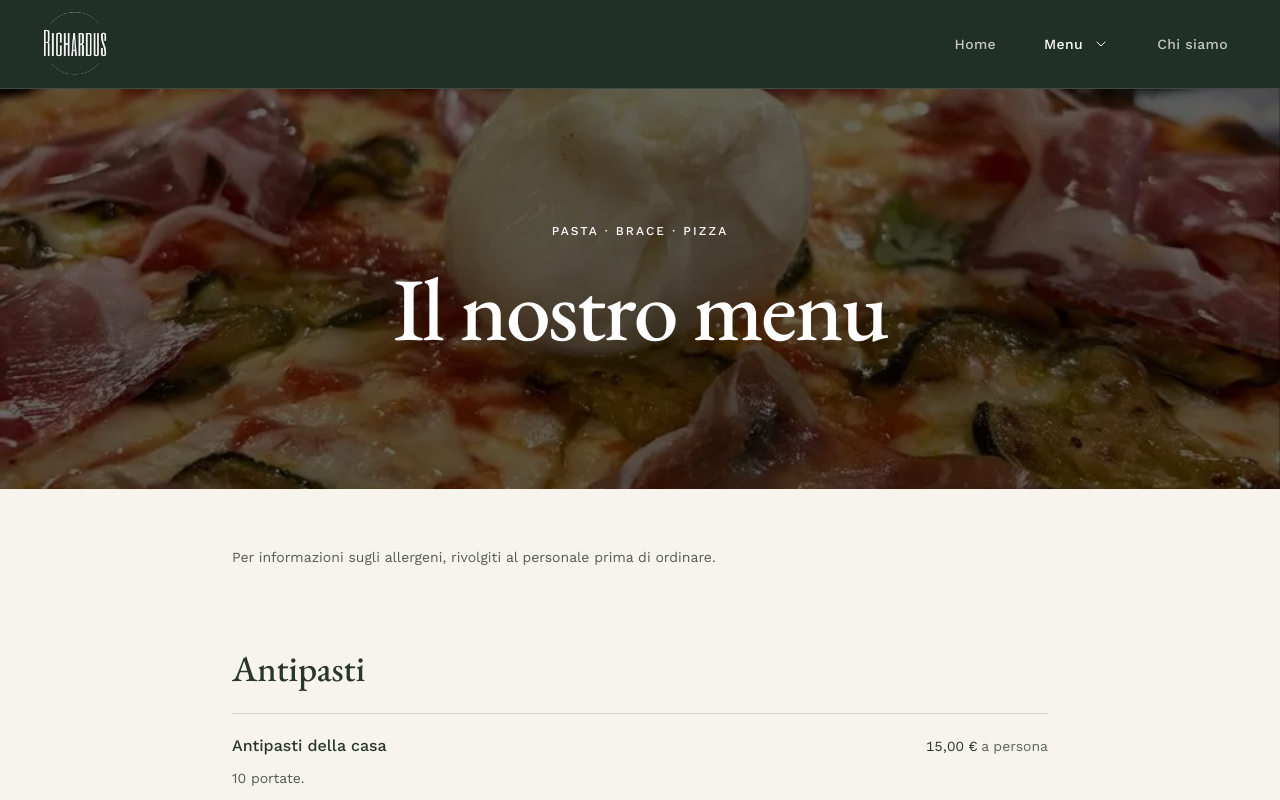
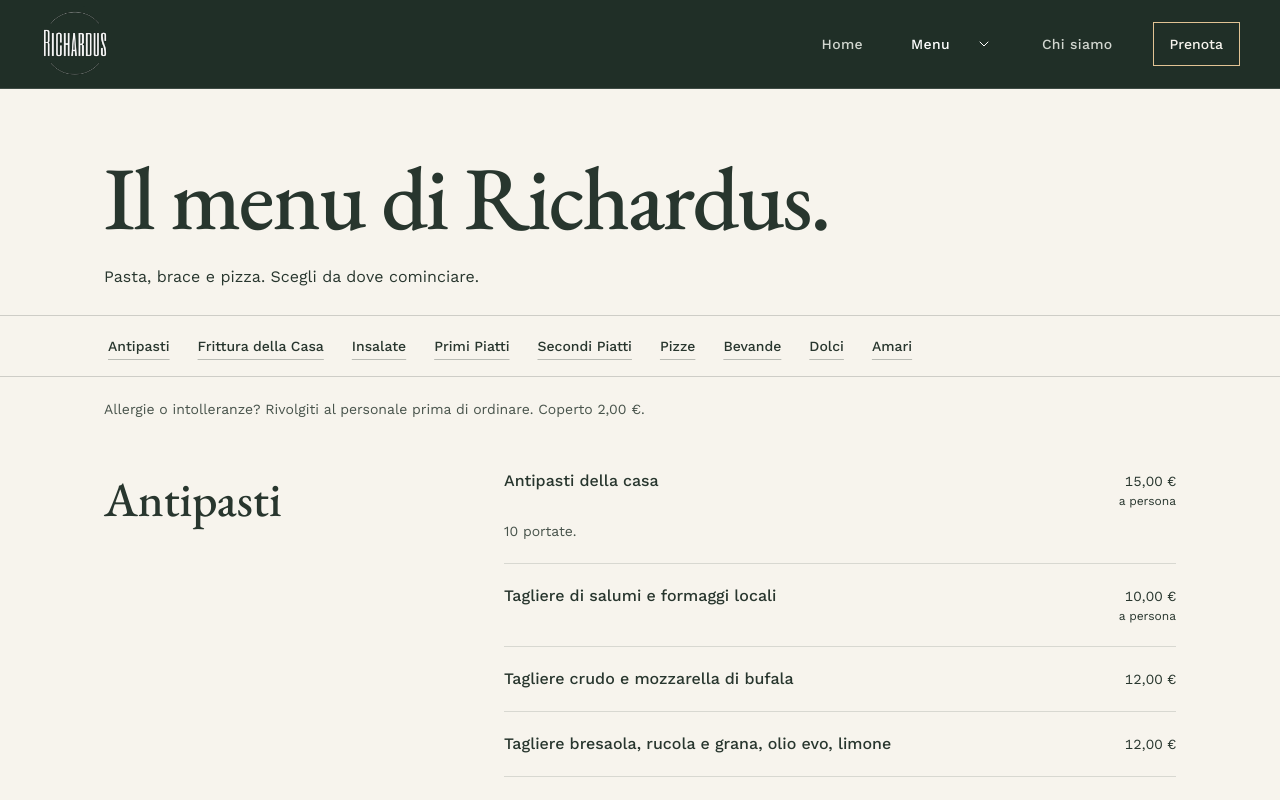
Before and after one commit to FrancescoPalasciano/richardus, a Next.js app: page /menu in a window 1280 px wide. Shown: the top 800 px of the page. Built offline with nearby package versions, Linux system fonts and the light colour scheme.

Commit message:
feat: simplify menu access and table reservations

```diff
--- a/src/app/menu/page.tsx
+++ b/src/app/menu/page.tsx
@@ -1,93 +1,69 @@
 import type { Metadata } from "next";
 import menu from "@/data/menu.json";
-import PageHero from "@/components/PageHero";
+import Reservation from "@/components/Reservation";
 
 export const metadata: Metadata = {
   title: "Menu",
-  description:
-    "Il menu di Richardus: antipasti, primi, piatti alla brace, pizze, dolci e bevande.",
+  description: "Il menu di Richardus a Francavilla Fontana: antipasti, pasta, piatti alla brace e pizze. Consulta ingredienti e prezzi e prenota il tuo tavolo.",
 };
 
-const euro = new Intl.NumberFormat("it-IT", {
-  style: "currency",
-  currency: menu.valuta,
-});
+const euro = new Intl.NumberFormat("it-IT", { style: "currency", currency: menu.valuta });
+const displayName = (name: string) => name === name.toLocaleUpperCase("it-IT")
+  ? name.charAt(0) + name.slice(1).toLocaleLowerCase("it-IT") : name;
 
 export default function MenuPage() {
-  const prodotti = Object.entries(menu.prodotti).filter(
-    ([, prodotto]) => prodotto.visibile,
-  );
+  const prodotti = Object.entries(menu.prodotti).filter(([, prodotto]) => prodotto.visibile);
   const categorie = Object.entries(menu.categorie)
-    .filter(([id]) =>
-      prodotti.some(([, prodotto]) => prodotto.categoria === id),
-    )
+    .filter(([id]) => prodotti.some(([, prodotto]) => prodotto.categoria === id))
     .sort(([, a], [, b]) => a.ordine - b.ordine);
 
   return (
-    <main>
-      <PageHero title="Il nostro menu" eyebrow="Pasta · Brace · Pizza" />
-      <div className="mx-auto w-full max-w-4xl px-6 pb-16 pt-8 sm:px-10 sm:pb-24">
-        <p className="mt-6 max-w-xl text-sm leading-6 text-foreground/80">
-          Per informazioni sugli allergeni, rivolgiti al personale prima di
-          ordinare.
-        </p>
+    <main id="contenuto">
+      <header className="mx-auto max-w-6xl px-6 pb-6 pt-10 sm:px-10 sm:pt-16">
+        <h1 className="text-[clamp(3.25rem,7vw,6rem)] leading-none tracking-[-0.025em]">Il menu di Richardus.</h1>
+        <p className="mt-5 max-w-xl text-base leading-7">Pasta, brace e pizza. Scegli da dove cominciare.</p>
+      </header>
+      <nav aria-label="Categorie dei piatti" className="sticky top-[calc(5.5rem+1px)] z-20 border-y border-foreground/20 bg-background">
+        <ul className="mx-auto flex max-w-6xl gap-1 overflow-x-auto px-4 py-2 sm:px-8">
+          {categorie.map(([id, categoria]) => (
+            <li key={id} className="shrink-0">
+              <a href={`#${id}`} className="inline-flex min-h-11 items-center px-3 text-sm font-medium underline decoration-foreground/30 underline-offset-8 hover:decoration-foreground focus-visible:outline-2 focus-visible:outline-offset-[-2px]">{categoria.nome}</a>
+            </li>
+          ))}
+        </ul>
+      </nav>
+      <div className="mx-auto max-w-6xl px-6 pb-12 sm:px-10">
+        <p className="mt-5 max-w-2xl text-sm leading-6 text-foreground/85">Allergie o intolleranze? Rivolgiti al personale prima di ordinare. {menu.costiAggiuntivi.coperto.visibile && `Coperto ${euro.format(menu.costiAggiuntivi.coperto.prezzo)}.`}</p>
         {categorie.map(([id, categoria]) => (
-          <section
-            key={id}
-            id={id}
-            aria-labelledby={`${id}-title`}
-            className="scroll-mt-28 pt-16 sm:pt-20"
-          >
-            <h2 id={`${id}-title`} className="font-serif text-3xl sm:text-4xl">
-              {categoria.nome}
-            </h2>
-            {categoria.descrizione && (
-              <p className="mt-3 text-sm leading-6 text-foreground/80">
-                {categoria.descrizione}
-              </p>
-            )}
-            <ul className="mt-6 divide-y divide-foreground/15 border-y border-foreground/15">
-              {prodotti
-                .filter(([, prodotto]) => prodotto.categoria === id)
-                .sort(([, a], [, b]) => a.ordine - b.ordine)
-                .map(([prodottoId, prodotto]) => (
-                  <li key={prodottoId} className="py-5">
-                    <div className="flex flex-wrap items-baseline justify-between gap-x-6 gap-y-2">
-                      <h3 className="min-w-0 flex-1 basis-48 text-base font-medium">
-                        {prodotto.nome}
-                      </h3>
-                      <p className="text-sm tabular-nums">
-                        {euro.format(prodotto.prezzo)}
-                        {prodotto.prezzoMassimo !== null &&
-                          ` – ${euro.format(prodotto.prezzoMassimo)}`}
-                        {prodotto.prezzoAPersona && (
-                          <span className="ml-1 text-foreground/75">
-                            a persona
-                          </span>
-                        )}
-                      </p>
-                    </div>
-                    {prodotto.descrizione && (
-                      <p className="mt-2 max-w-2xl text-sm leading-6 text-foreground/80">
-                        {prodotto.descrizione}
-                      </p>
-                    )}
-                  </li>
-                ))}
-            </ul>
-            {id === "pizze" && (
-              <p className="mt-4 text-sm leading-6 text-foreground/80">
-                {menu.costiAggiuntivi.aggiuntePizze.descrizione}
-              </p>
-            )}
+          <section key={id} id={id} aria-labelledby={`${id}-title`} className="scroll-mt-44 border-b border-foreground/20 py-9 sm:py-12 lg:grid lg:grid-cols-[1fr_2fr] lg:gap-16">
+            <div>
+              <h2 id={`${id}-title`} className="text-4xl leading-tight sm:text-5xl">{categoria.nome}</h2>
+              {categoria.descrizione && <p className="mt-3 max-w-md text-sm leading-6">{categoria.descrizione}</p>}
+            </div>
+            <div>
+              <ul className="mt-5 divide-y divide-foreground/15 lg:mt-0">
+                {prodotti.filter(([, prodotto]) => prodotto.categoria === id)
+                  .sort(([, a], [, b]) => a.ordine - b.ordine)
+                  .map(([prodottoId, prodotto]) => (
+                    <li key={prodottoId} className="py-5 first:pt-0">
+                      <div className="flex items-baseline justify-between gap-4">
+                        <h3 className="min-w-0 text-base font-medium leading-6">{displayName(prodotto.nome)}</h3>
+                        <p className="shrink-0 text-right text-sm tabular-nums">
+                          {euro.format(prodotto.prezzo)}
+                          {prodotto.prezzoMassimo !== null && <><br /><span>– {euro.format(prodotto.prezzoMassimo)}</span></>}
+                          {prodotto.prezzoAPersona && <span className="block text-xs leading-5">a persona</span>}
+                        </p>
+                      </div>
+                      {prodotto.descrizione && <p className="mt-2 max-w-2xl text-sm leading-6 text-foreground/85">{prodotto.descrizione}</p>}
+                    </li>
+                  ))}
+              </ul>
+              {id === "pizze" && <p className="mt-4 text-sm leading-6">{menu.costiAggiuntivi.aggiuntePizze.descrizione}</p>}
+            </div>
           </section>
         ))}
-        {menu.costiAggiuntivi.coperto.visibile && (
-          <p className="mt-12 text-sm">
-            Coperto {euro.format(menu.costiAggiuntivi.coperto.prezzo)}
-          </p>
-        )}
       </div>
+      <Reservation />
     </main>
   );
 }
--- a/src/components/Header.module.css
+++ b/src/components/Header.module.css
@@ -3,7 +3,7 @@
   --header-surface: rgb(23 39 31 / 96%);
   --header-panel: var(--brand-green);
   --header-border: rgb(255 255 255 / 14%);
-  --header-muted: #c6c6c6;
+  --header-muted: #d1d6cf;
   --header-focus: #e1c394;
   --header-motion: var(--motion-feedback);
 
@@ -51,6 +51,32 @@
   cursor: pointer;
   transition: transform var(--motion-press) var(--ease-out-quart);
 }
+
+.booking {
+  display: inline-flex;
+  align-items: center;
+  justify-content: center;
+  min-height: 44px;
+  margin-left: auto;
+  margin-right: 0.75rem;
+  padding: 0.5rem 1rem;
+  border: 1px solid #e1c394;
+  color: #f7f4ed;
+  font-size: 0.875rem;
+  font-weight: 500;
+}
+.booking:hover { background: rgb(247 244 237 / 10%); }
+.menuItem { display: flex; flex-wrap: wrap; align-items: center; }
+.menuItem > .link { width: auto; flex: 1; }
+.categoryToggle {
+  display: grid;
+  place-items: center;
+  width: 44px;
+  height: 48px;
+  cursor: pointer;
+  color: inherit;
+}
+.categories { flex-basis: 100%; }
 
 .toggle path {
   transform-origin: 12px 12px;
@@ -210,6 +236,9 @@
 }
 
 @media (min-width: 768px) {
+  .booking { order: 2; margin-left: 1.75rem; margin-right: 0; }
+  .navigation { margin-left: auto; }
+  .categoryToggle { width: 44px; }
   .inner {
     padding-inline: 2.5rem;
   }
--- a/src/components/Header.tsx
+++ b/src/components/Header.tsx
@@ -5,6 +5,7 @@ import Link from "next/link";
 import { usePathname } from "next/navigation";
 import { useEffect, useRef, useState } from "react";
 import styles from "./Header.module.css";
+import { restaurant } from "@/lib/restaurant";
 
 type HeaderProps = {
   categorie: { id: string; nome: string }[];
@@ -108,6 +109,9 @@ export default function Header({ categorie }: HeaderProps) {
           />
         </Link>
 
+        <a className={styles.booking} href={restaurant.whatsapp} target="_blank" rel="noopener noreferrer" aria-label="Prenota un tavolo su WhatsApp">
+          Prenota
+        </a>
         <button
           ref={toggleRef}
           type="button"
@@ -156,16 +160,19 @@ export default function Header({ categorie }: HeaderProps) {
               </Link>
             </li>
             <li className={styles.menuItem}>
+              <Link href="/menu" className={styles.link} aria-current={pathname === "/menu" ? "page" : undefined} onClick={closeNavigation}>
+                Menu
+              </Link>
               <button
                 ref={menuRef}
                 type="button"
-                className={styles.link}
+                className={styles.categoryToggle}
+                aria-label="Categorie del menu"
                 data-active={pathname === "/menu"}
                 aria-expanded={categoriesOpen}
                 aria-controls="menu-categories"
                 onClick={() => setCategoriesOpen(!categoriesOpen)}
               >
-                Menu
                 <svg
                   className={styles.chevron}
                   data-open={categoriesOpen}
--- /dev/null
+++ b/src/components/Reservation.tsx
@@ -0,0 +1,31 @@
+import Link from "next/link";
+import { restaurant } from "@/lib/restaurant";
+import styles from "./Reservation.module.css";
+
+export function BookingActions({ showMenu = false }: { showMenu?: boolean }) {
+  return (
+    <div className={styles.actions}>
+      <a className={styles.primary} href={restaurant.whatsapp} target="_blank" rel="noopener noreferrer">
+        Prenota su WhatsApp
+        <svg width="18" height="18" viewBox="0 0 24 24" fill="none" stroke="currentColor" strokeWidth="1.5" aria-hidden="true"><path d="M7 17 17 7M7 7h10v10" /></svg>
+      </a>
+      {showMenu ? (
+        <Link className={styles.secondary} href="/menu">Guarda il menu</Link>
+      ) : (
+        <a className={styles.secondary} href={`tel:${restaurant.phone}`}>Chiama {restaurant.phoneLabel}</a>
+      )}
+    </div>
+  );
+}
+
+export default function Reservation() {
+  return (
+    <section className={styles.section} aria-label="Prenota un tavolo">
+      <div>
+        <h2>Ci vediamo a tavola.</h2>
+        <p>Scrivici giorno, orario e numero di persone.<br />Il tavolo è prenotato quando ricevi la nostra conferma.</p>
+      </div>
+      <BookingActions />
+    </section>
+  );
+}
--- /dev/null
+++ b/src/lib/restaurant.ts
@@ -0,0 +1,8 @@
+export const restaurant = {
+  phone: "+393290090918",
+  phoneLabel: "329 009 0918",
+  address: "Via San Giovanni 15, Francavilla Fontana",
+  maps: "https://maps.google.com/?q=Via+San+Giovanni+15,+Francavilla+Fontana,+BR",
+  reviews: "https://share.google/mfaCnrlgZuCyMWie5",
+  whatsapp: `https://wa.me/393290090918?text=${encodeURIComponent("Buongiorno, vorrei prenotare un tavolo da Richardus. Potete aiutarmi con la disponibilità?")}`,
+};
```
Also changed, not shown: src/components/Reservation.module.css (added, +68 -0 lines).
